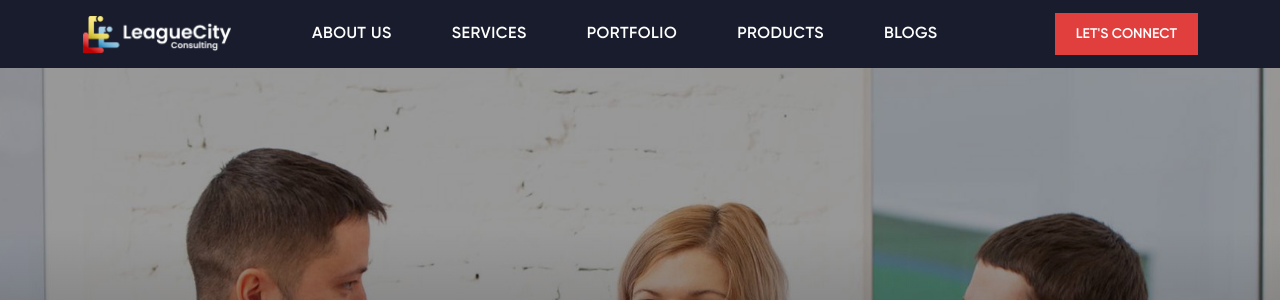
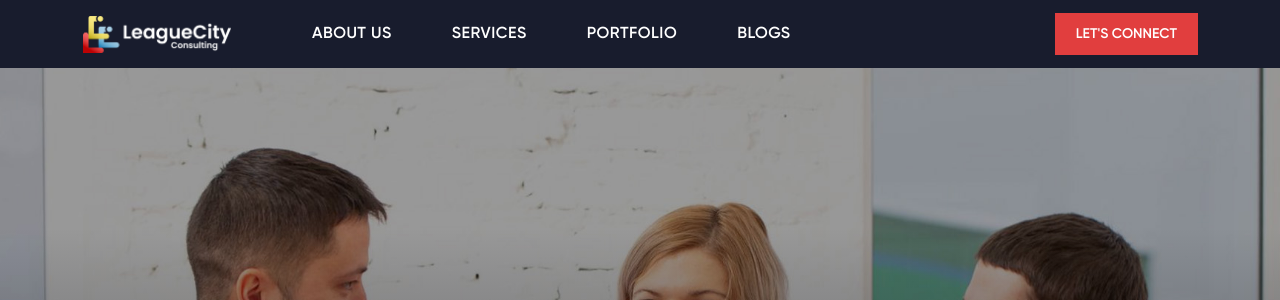
Before and after one commit to secondmedic-lcc/Leaguecityconsulting-laravel, a Laravel app: page / in a window 1280 px wide. Shown: the top 300 px of the page. Run offline with Laravel 9, Linux system fonts and the light colour scheme; data that the repository does not hold is empty.

Commit message:
products url hide

```diff
--- a/league-city/resources/views/frontend/layouts/header.blade.php
+++ b/league-city/resources/views/frontend/layouts/header.blade.php
@@ -19,9 +19,9 @@
                         <li class="nav-item">
                             <a class="nav-link" href="{{ url('portfolio'); }}">Portfolio</a>
                         </li>
-                        <li class="nav-item">
+                        {{-- <li class="nav-item">
                             <a class="nav-link" href="{{ url('products'); }}">Products</a>
-                        </li>
+                        </li> --}}
                         <li class="nav-item">
                             <a class="nav-link" href="{{ url('blogs'); }}">Blogs</a>
                         </li>
```
